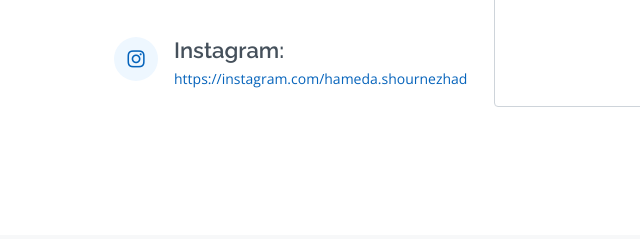
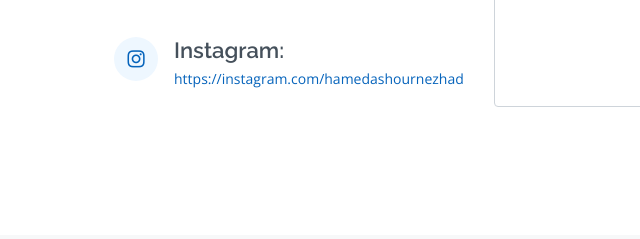
Before and after one commit to hamedashournezhad/My-WebSite-Source-Code, a plain HTML site: page index.html in a window 1280 px wide. Shown: the part 3234-3473 px from the top of the page, 21-661 px from the left. Drawn offline with nearby package versions, Linux system fonts and the light colour scheme.

Commit message:
Initial Update

```diff
--- a/index.html
+++ b/index.html
@@ -511,7 +511,7 @@ Some of the skills I have developed through online platforms include <b>Python 2
               <div class="phone">
                 <i class="fa fa-instagram"></i>
                 <h4>Instagram:</h4>
-                <p><a target="_blank" href="https://instagram.com/hamedashournezhad/">https://instagram.com/hameda.shournezhad</a></p>
+                <p><a target="_blank" href="https://instagram.com/hamedashournezhad/">https://instagram.com/hamedashournezhad</a></p>
               </div>
 
             </div>
```
